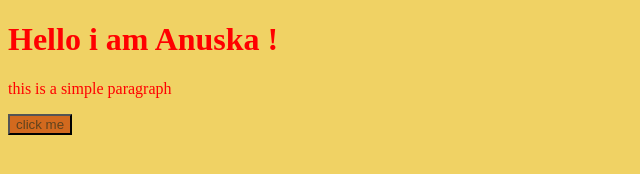
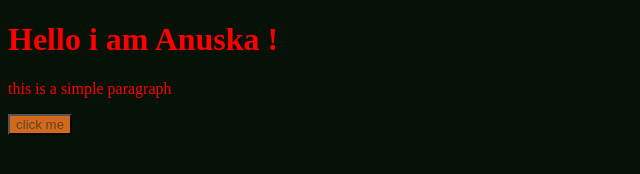
Before and after one commit to anuskayadav03/html-css-practice, a plain HTML site: page CSS/index.html in a window 1280 px wide. Shown: the whole page, without its empty margins (0-640 px from the left). Drawn offline with Linux system fonts and the light colour scheme.

Commit message:
file updated

```diff
--- a/CSS/style.css
+++ b/CSS/style.css
@@ -10,5 +10,6 @@ button{
     background-color: chocolate;
 }
 body{
-    background-color: rgb(240, 210,100);
+    /* background-color: rgb(240, 210,100); */
+    background-color: #061208;
 }
```
